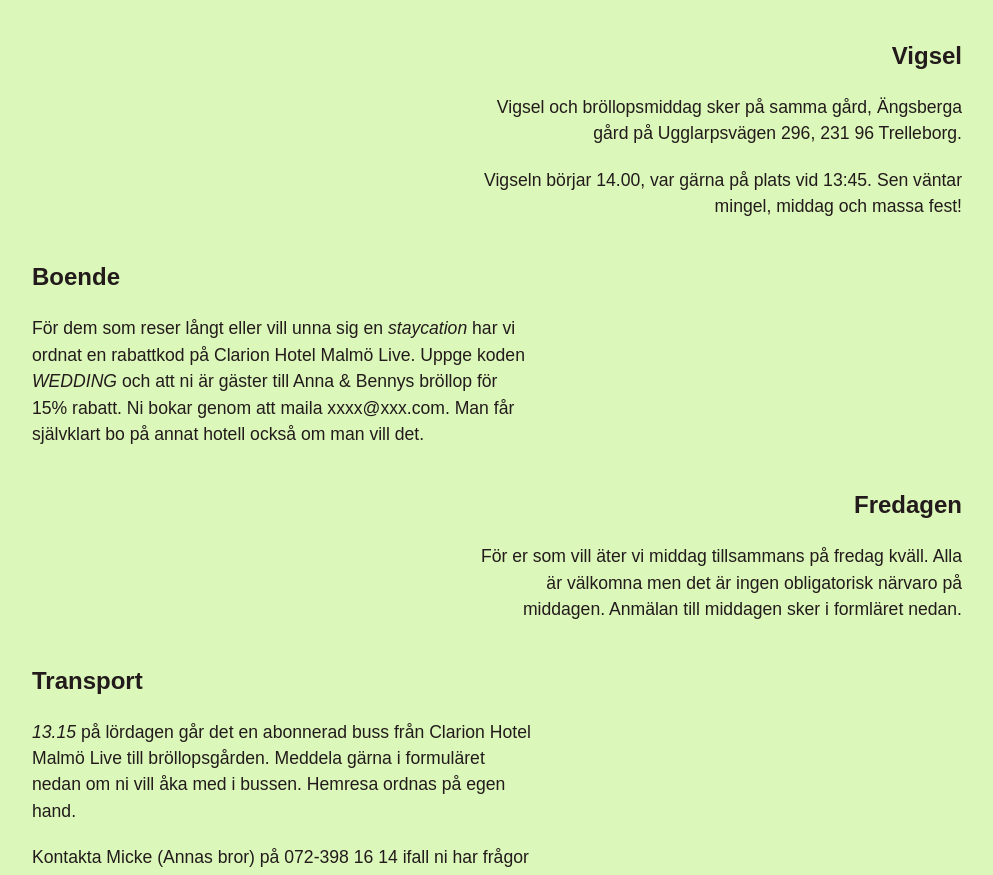
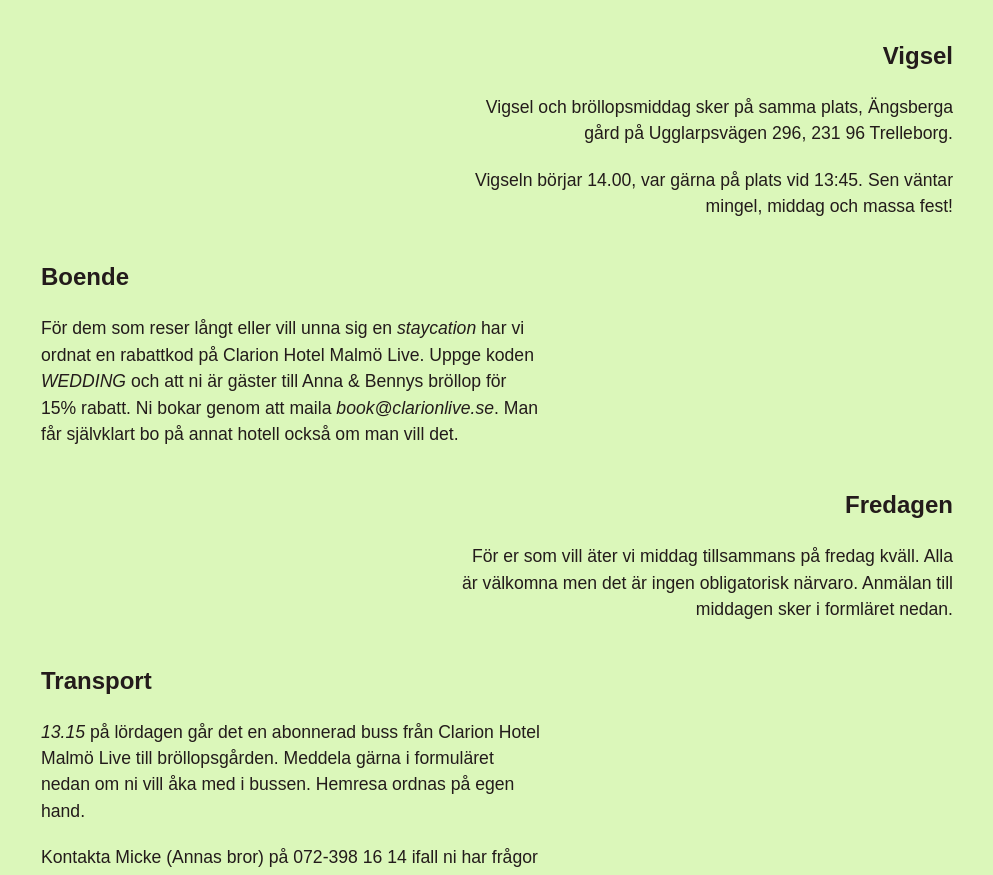
Before and after one commit to mikael-johnsson/anna_benny_wedding, a Next.js app: page / in a window 1280 px wide. Shown: the part 1670-2545 px from the top of the page, without its empty margins (143-1136 px from the left). Built offline with nearby package versions, Linux system fonts and the light colour scheme; no server answers; a web font is replaced by a local one.

Commit message:
small text change

```diff
--- a/app/components/Boende.tsx
+++ b/app/components/Boende.tsx
@@ -19,8 +19,8 @@ const Boende = () => {
 				</Link>
 				. Uppge koden <span className="italic">WEDDING</span> och att ni är
 				gäster till Anna & Bennys bröllop för 15% rabatt. Ni bokar genom att
-				maila xxxx@xxx.com. Man får självklart bo på annat hotell också om man
-				vill det.
+				maila <span className="italic">book@clarionlive.se</span>. Man får
+				självklart bo på annat hotell också om man vill det.
 			</p>
 		</section>
 	);
--- a/app/components/Fredag.tsx
+++ b/app/components/Fredag.tsx
@@ -7,8 +7,8 @@ const Fredag = () => {
 			<h2 className="heading">Fredagen</h2>
 			<p className="paragraph paragraphRight">
 				För er som vill äter vi middag tillsammans på fredag kväll. Alla är
-				välkomna men det är ingen obligatorisk närvaro på middagen. Anmälan till
-				middagen sker i formläret nedan.
+				välkomna men det är ingen obligatorisk närvaro. Anmälan till middagen
+				sker i formläret nedan.
 			</p>
 		</section>
 	);
--- a/app/components/Gavor.tsx
+++ b/app/components/Gavor.tsx
@@ -13,7 +13,7 @@ const Gavor = () => {
 				bidrag till bröllopsresan.
 			</p>
 			<p className="paragraph paragraphRight">
-				Gåvor kan swishas till Anna på{" "}
+				Gåvor kan swishas till Anna på <br />
 				<span className="font-bold">073-427 37 27</span>.
 			</p>
 		</section>
--- a/app/components/Vigsel.tsx
+++ b/app/components/Vigsel.tsx
@@ -6,7 +6,7 @@ const Vigsel = () => {
 		>
 			<h2 className="heading">Vigsel</h2>
 			<p className="paragraph paragraphRight">
-				Vigsel och bröllopsmiddag sker på samma gård, Ängsberga gård på
+				Vigsel och bröllopsmiddag sker på samma plats, Ängsberga gård på
 				Ugglarpsvägen 296, 231 96 Trelleborg.
 			</p>
 			<p className="paragraph paragraphRight">
--- a/app/page.tsx
+++ b/app/page.tsx
@@ -11,7 +11,7 @@ import Fredag from "./components/Fredag";
 
 export default function Home() {
 	return (
-		<main className="flex flex-col items-center justify-center pb-20">
+		<main className="flex flex-col items-center justify-center pb-20 px-3">
 			<section
 				id="hem"
 				className="h-screen w-full flex flex-col items-center justify-center"
```
